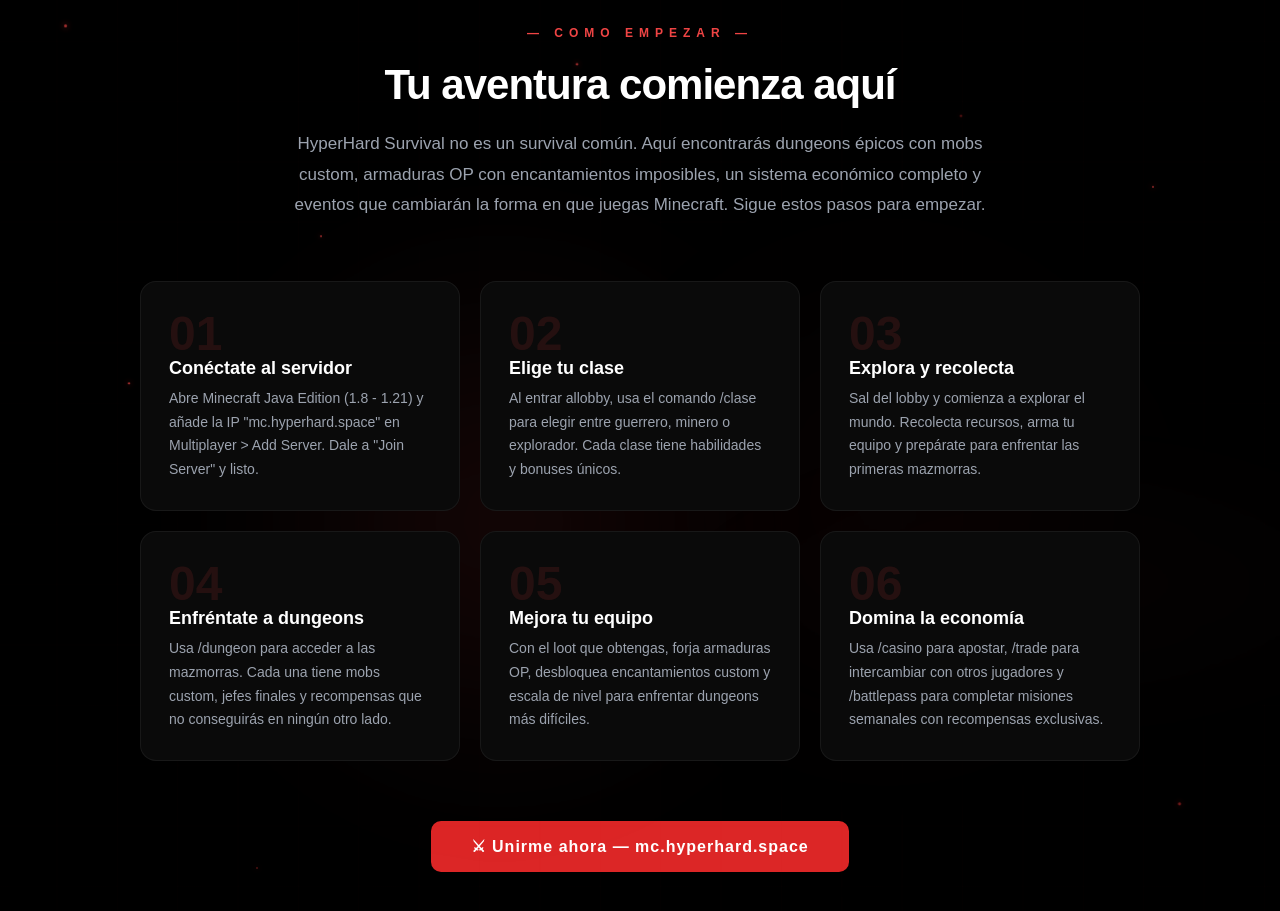
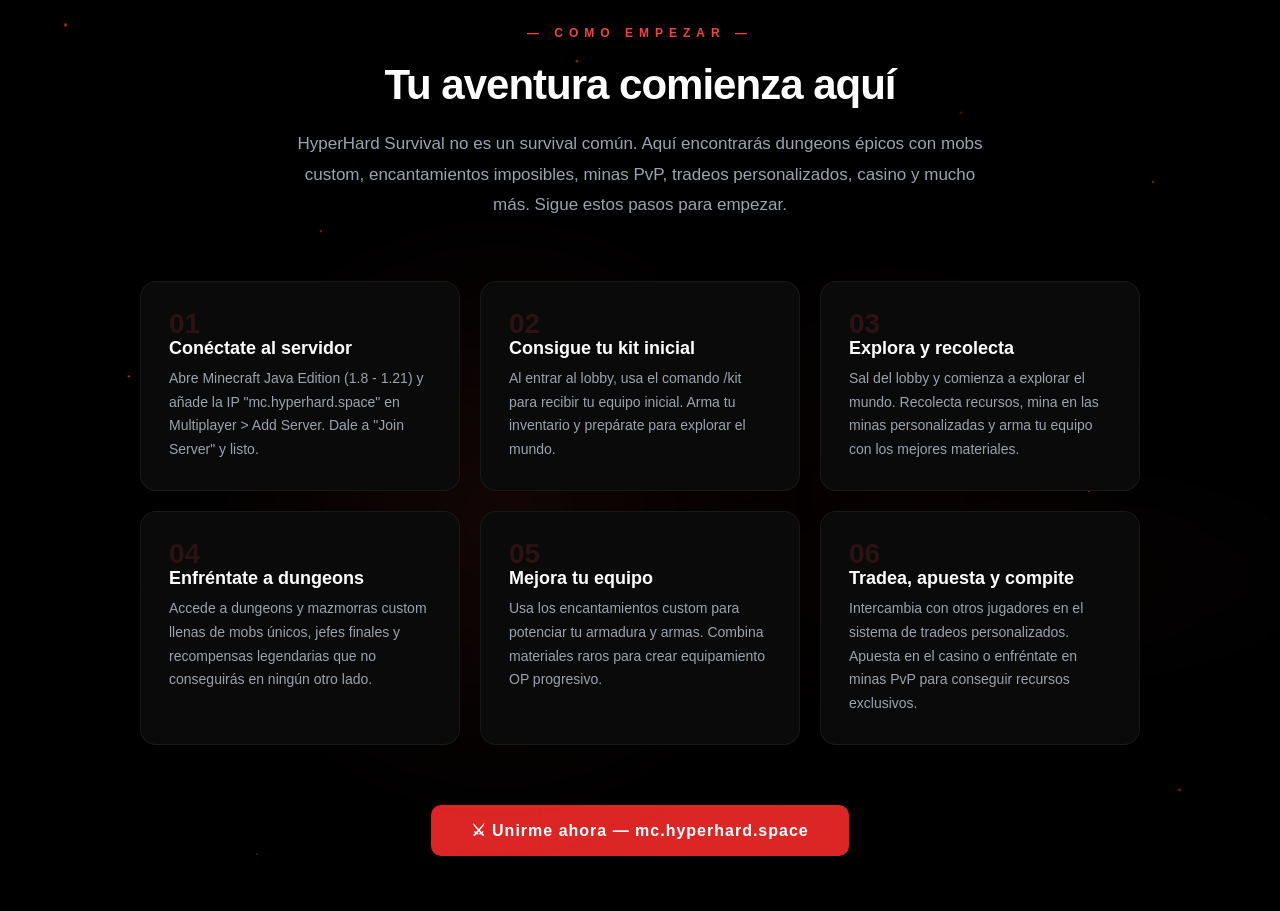
Before and after one commit to scainetprr/hyperhard-web, a Next.js app: page /survival in a window 1280 px wide. Shown: the part 2000-2911 px from the top of the page. Built offline with nearby package versions, Linux system fonts and the light colour scheme.

Commit message:
Fix: accurate survival guide content + smaller numbers

```diff
--- a/components/SurvivalGuide.tsx
+++ b/components/SurvivalGuide.tsx
@@ -29,28 +29,28 @@
     },
     {
       num: "02",
-      title: "Elige tu clase",
-      desc: "Al entrar allobby, usa el comando /clase para elegir entre guerrero, minero o explorador. Cada clase tiene habilidades y bonuses únicos.",
+      title: "Consigue tu kit inicial",
+      desc: 'Al entrar al lobby, usa el comando /kit para recibir tu equipo inicial. Arma tu inventario y prepárate para explorar el mundo.',
     },
     {
       num: "03",
       title: "Explora y recolecta",
-      desc: "Sal del lobby y comienza a explorar el mundo. Recolecta recursos, arma tu equipo y prepárate para enfrentar las primeras mazmorras.",
+      desc: "Sal del lobby y comienza a explorar el mundo. Recolecta recursos, mina en las minas personalizadas y arma tu equipo con los mejores materiales.",
     },
     {
       num: "04",
       title: "Enfréntate a dungeons",
-      desc: "Usa /dungeon para acceder a las mazmorras. Cada una tiene mobs custom, jefes finales y recompensas que no conseguirás en ningún otro lado.",
+      desc: "Accede a dungeons y mazmorras custom llenas de mobs únicos, jefes finales y recompensas legendarias que no conseguirás en ningún otro lado.",
     },
     {
       num: "05",
       title: "Mejora tu equipo",
-      desc: "Con el loot que obtengas, forja armaduras OP, desbloquea encantamientos custom y escala de nivel para enfrentar dungeons más difíciles.",
+      desc: "Usa los encantamientos custom para potenciar tu armadura y armas. Combina materiales raros para crear equipamiento OP progresivo.",
     },
     {
       num: "06",
-      title: "Domina la economía",
-      desc: "Usa /casino para apostar, /trade para intercambiar con otros jugadores y /battlepass para completar misiones semanales con recompensas exclusivas.",
+      title: "Tradea, apuesta y compite",
+      desc: "Intercambia con otros jugadores en el sistema de tradeos personalizados. Apuesta en el casino o enfréntate en minas PvP para conseguir recursos exclusivos.",
     },
   ];
 
@@ -61,7 +61,7 @@
       <style>{`
         .guide-step:hover { border-color: #ef4444 !important; box-shadow: 0 0 40px rgba(239,68,68,0.15) !important; transform: translateY(-4px) !important; }
         .guide-step { transition: all 0.3s ease !important; }
-        .guide-num { font-size: 48px; font-weight: 900; color: rgba(239,68,68,0.12); line-height: 1; }
+        .guide-num { font-size: 28px; font-weight: 900; color: rgba(239,68,68,0.15); line-height: 1; }
         .guide-intro { max-width: 800px; margin: 0 auto; text-align: center; }
         .guide-intro h2 { font-size: clamp(28px, 4vw, 42px); font-weight: 800; color: white; margin: 0 0 20px; letter-spacing: -1px; }
         .guide-intro p { color: #9ca3af; font-size: 17px; line-height: 1.8; max-width: 700px; margin: 0 auto 60px; }
@@ -79,7 +79,7 @@
         </p>
         <h2>Tu aventura comienza aquí</h2>
         <p>
-          HyperHard Survival no es un survival común. Aquí encontrarás dungeons épicos con mobs custom, armaduras OP con encantamientos imposibles, un sistema económico completo y eventos que cambiarán la forma en que juegas Minecraft. Sigue estos pasos para empezar.
+          HyperHard Survival no es un survival común. Aquí encontrarás dungeons épicos con mobs custom, encantamientos imposibles, minas PvP, tradeos personalizados, casino y mucho más. Sigue estos pasos para empezar.
         </p>
       </div>
 
```
